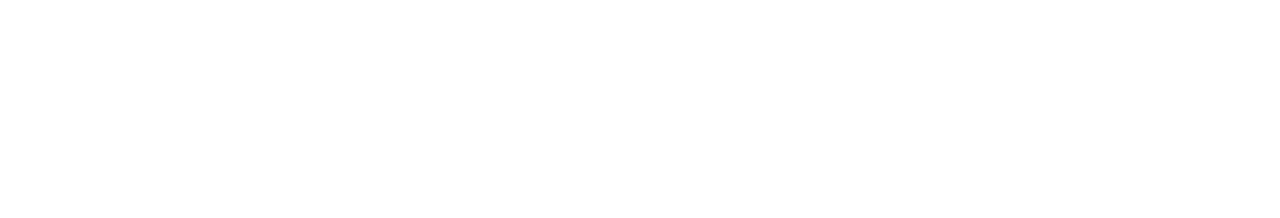
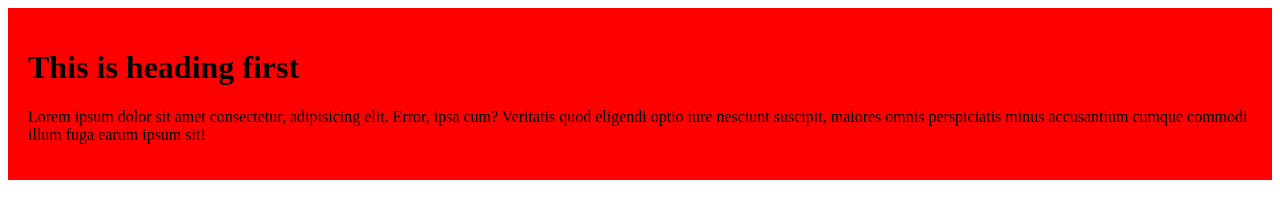
Before and after one commit to Dev-Maidul/my-first-github-repo, a plain HTML site: page index.html in a window 1280 px wide. Drawn offline with Linux system fonts and the light colour scheme.

Commit message:
css added

```diff
--- a/index.html
+++ b/index.html
@@ -4,8 +4,12 @@
     <meta charset="UTF-8">
     <meta name="viewport" content="width=device-width, initial-scale=1.0">
     <title>Document</title>
+    <link rel="stylesheet" href="style/style.css">
 </head>
 <body>
-
+    <div>
+        <h1>This is heading first</h1>
+        <p>Lorem ipsum dolor sit amet consectetur, adipisicing elit. Error, ipsa cum? Veritatis quod eligendi optio iure nesciunt suscipit, maiores omnis perspiciatis minus accusantium cumque commodi illum fuga earum ipsum sit!</p>
+    </div>
 </body>
 </html>
--- /dev/null
+++ b/style/style.css
@@ -0,0 +1,4 @@
+div{
+    background-color: red;
+    padding: 20px;
+}
```
